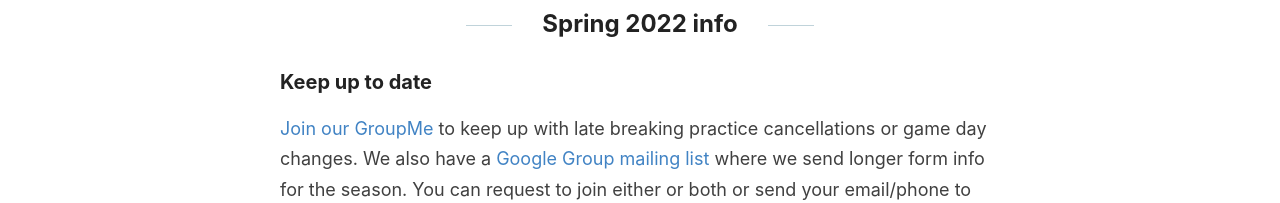
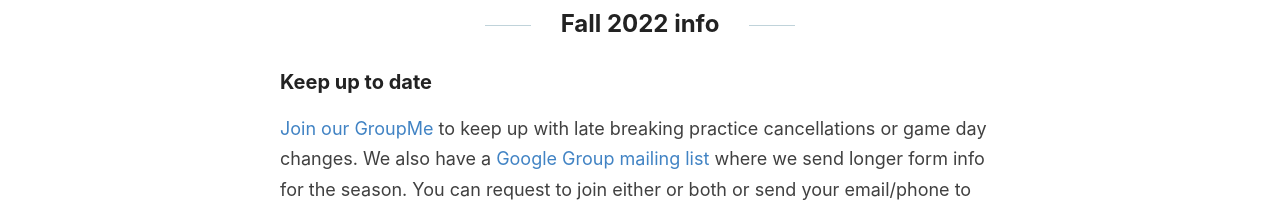
Before and after one commit to outerim/bountiful-ultimate, a Jekyll site: the page built from index.md, in a window 1280 px wide. Shown: the part 461-664 px from the top of the page. Built offline with Jekyll 4.4.1, drawn with Linux system fonts in a browser that asks for light colours.

Commit message:
Update index.md

```diff
--- a/index.md
+++ b/index.md
@@ -5,7 +5,7 @@ permalink: /
 
 ![Team Photo](/images/team.jpg?1)
 
-## Spring 2022 info
+## Fall 2022 info
 
 ### Keep up to date
 [Join our GroupMe](https://groupme.com/join_group/66219801/GtwmbgO3) to keep up with late breaking practice cancellations or game day changes. We also have a [Google Group mailing list](https://groups.google.com/u/1/g/bountiful-ultimate) where we send longer form info for the season. You can request to join either or both or send your email/phone to [chimera.ulti@gmail.com](mailto:chimera.ulti@gmail.com) to be added.
```
